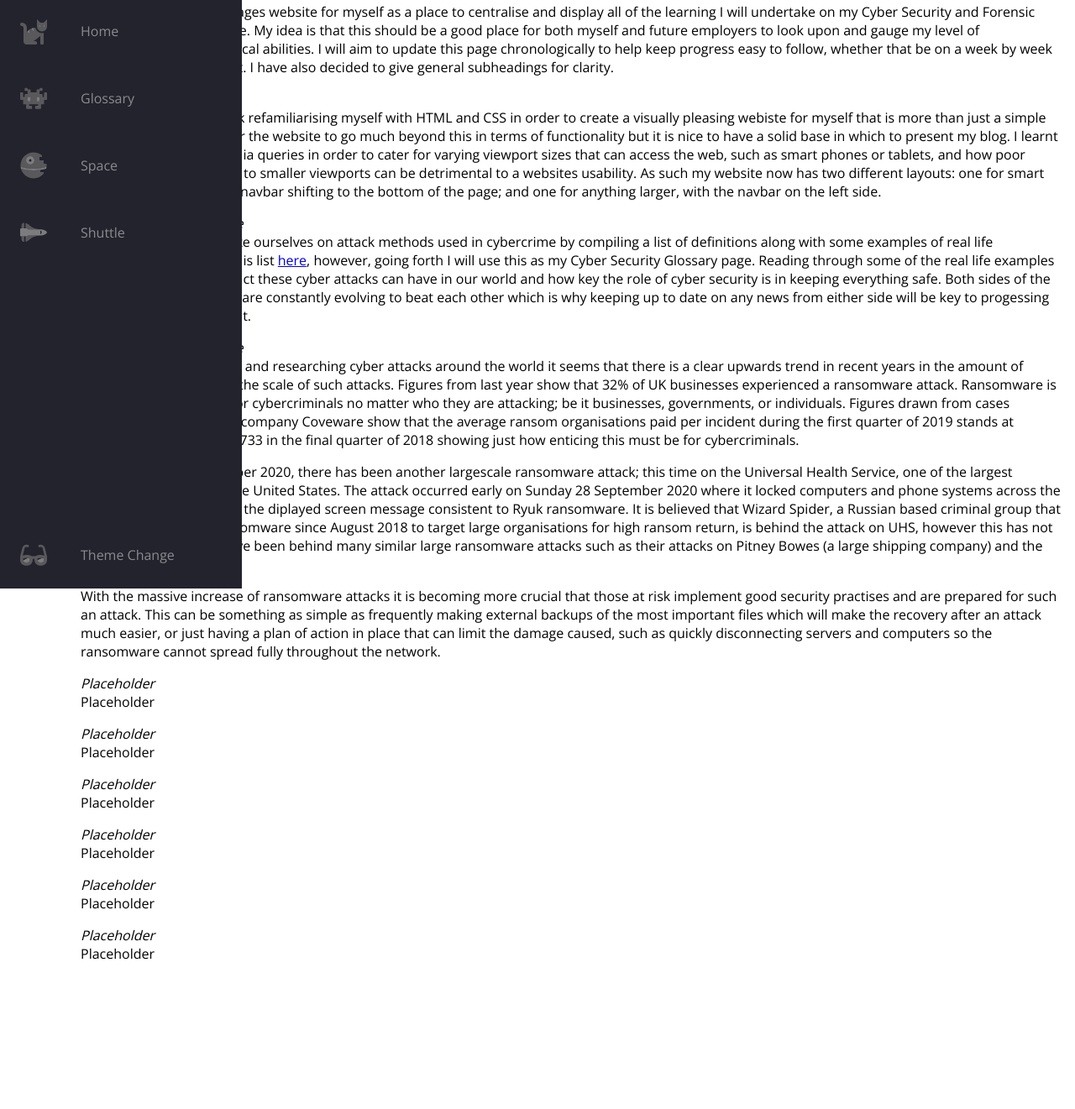
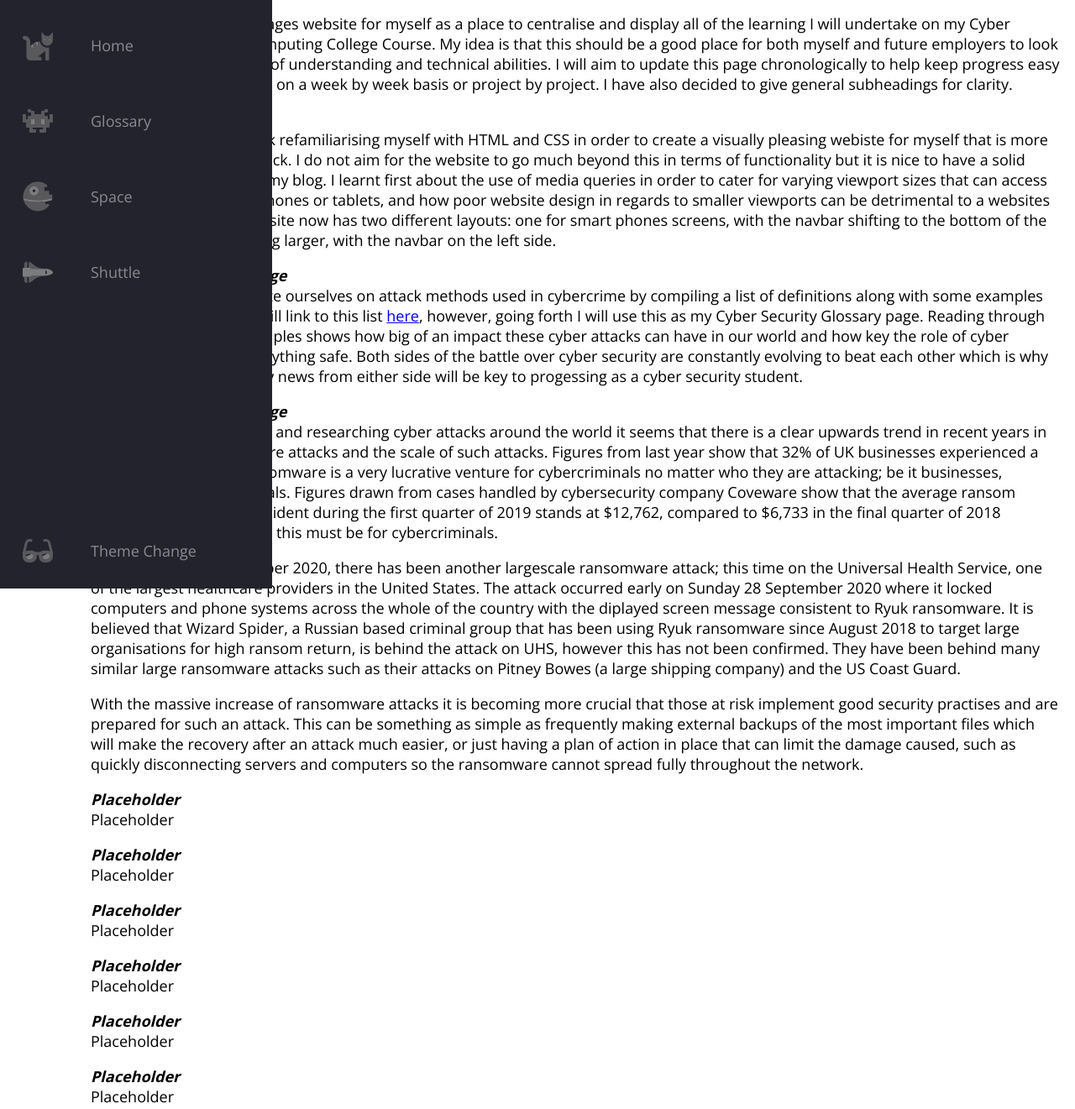
Before and after one commit to TomSmiffy/TomSmiffy.github.io, a plain HTML site: page index.html in a window 1280 px wide. Shown: the part 99-1420 px from the top of the page at 84% size. Before the commit the page ends 1278 px from the top, so only its background shows below. Drawn offline with nearby package versions, Linux system fonts and the light colour scheme.

Commit message:
Style change
Font sizing and header style

```diff
--- a/index.html
+++ b/index.html
@@ -246,15 +246,15 @@
       I'm starting this GitHub Pages website for myself as a place to centralise and display all of the learning I will undertake on my Cyber Security and Forensic Computing College Course. My idea is that this should be a good place for both myself and future employers to look upon and gauge my level of understanding and technical abilities. I will aim to update this page chronologically to help keep progress easy to follow, whether that be on a week by week basis or project by project. I have also decided to give general subheadings for clarity.
     </p>
     <p>
-      <i>Website Development</i><br>
+      <i><b>Website Development</b></i><br>
       I have spent the first week refamiliarising myself with HTML and CSS in order to create a visually pleasing webiste for myself that is more than just a simple text block. I do not aim for the website to go much beyond this in terms of functionality but it is nice to have a solid base in which to present my blog. I learnt first about the use of media queries in order to cater for varying viewport sizes that can access the web, such as smart phones or tablets, and how poor website design in regards to smaller viewports can be detrimental to a websites usability. As such my website now has two different layouts: one for smart phones screens, with the navbar shifting to the bottom of the page; and one for anything larger, with the navbar on the left side.
     </p>
     <p>
-      <i>Cyber Security Knowledge</i><br>
+      <i><b>Cyber Security Knowledge</b></i><br>
       We were tasked to educate ourselves on attack methods used in cybercrime by compiling a list of definitions along with some examples of real life application. I will link to this list <a href="SeperatePages/Glossary.html">here</a>, however, going forth I will use this as my Cyber Security Glossary page. Reading through some of the real life examples shows how big of an impact these cyber attacks can have in our world and how key the role of cyber security is in keeping everything safe. Both sides of the battle over cyber security are constantly evolving to beat each other which is why keeping up to date on any news from either side will be key to progessing as a cyber security student.
     </p>
     <p>
-      <i>Cyber Security Knowledge</i><br>
+      <i><b>Cyber Security Knowledge</b></i><br>
       Whilst keeping up-to-date and researching cyber attacks around the world it seems that there is a clear upwards trend in recent years in the amount of ransomware attacks and the scale of such attacks. Figures from last year show that 32% of UK businesses experienced a ransomware attack. Ransomware is a very lucrative venture for cybercriminals no matter who they are attacking; be it businesses, governments, or individuals. Figures drawn from cases handled by cybersecurity company Coveware show that the average ransom organisations paid per incident during the first quarter of 2019 stands at $12,762, compared to $6,733 in the final quarter of 2018 showing just how enticing this must be for cybercriminals.
     </p>
     <p>
@@ -264,27 +264,27 @@
       With the massive increase of ransomware attacks it is becoming more crucial that those at risk implement good security practises and are prepared for such an attack. This can be something as simple as frequently making external backups of the most important files which will make the recovery after an attack much easier, or just having a plan of action in place that can limit the damage caused, such as quickly disconnecting servers and computers so the ransomware cannot spread fully throughout the network.
     </p>
     <p>
-      <i>Placeholder</i><br>
+      <i><b>Placeholder</b></i><br>
       Placeholder
     </p>
     <p>
-      <i>Placeholder</i><br>
+      <i><b>Placeholder</b></i><br>
       Placeholder
     </p>
     <p>
-      <i>Placeholder</i><br>
+      <i><b>Placeholder</b></i><br>
       Placeholder
     </p>
     <p>
-      <i>Placeholder</i><br>
+      <i><b>Placeholder</b></i><br>
       Placeholder
     </p>
     <p>
-      <i>Placeholder</i><br>
+      <i><b>Placeholder</b></i><br>
       Placeholder
     </p>
     <p>
-      <i>Placeholder</i><br>
+      <i><b>Placeholder</b></i><br>
       Placeholder
     </p>
   </main>
--- a/style.css
+++ b/style.css
@@ -1,5 +1,5 @@
 :root {
-  font-size: 16px;
+  font-size: 18px;
   font-family: 'Open Sans';
   --text-primary: #b6b6b6;
   --text-secondary: #ececec;
```
